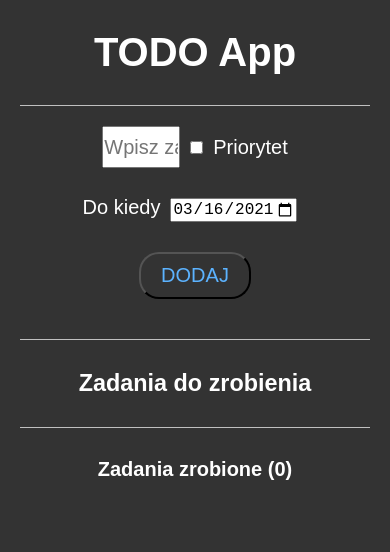
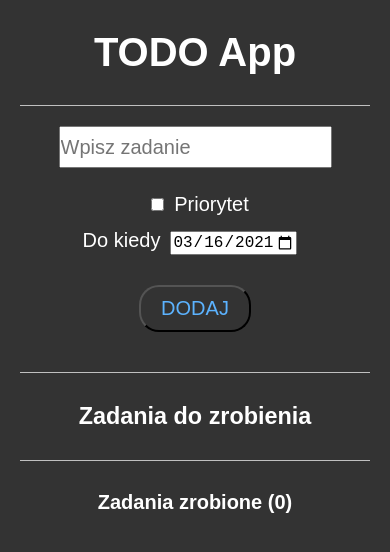
Before and after one commit to JacobOsowsky/ToDo, a React (Create React App) app: page / in a window 390 px wide. Shown: the top 552 px of the page. Built offline with nearby package versions, Linux system fonts and the light colour scheme.

Commit message:
adjust app for various resolutions

```diff
--- a/src/components/AddTask.css
+++ b/src/components/AddTask.css
@@ -16,3 +16,17 @@ button.addTask {
     padding: 10px 20px;
     border-radius: 20px;
 }
+
+@media (max-width: 640px) and (orientation: landscape) {
+    input.text {
+        width: 40vw;
+    }
+}
+
+@media (max-width: 768px) and (orientation: portrait) {
+    input.text {
+        width: 70vw;
+        display: block;
+        margin: 20px auto 20px auto;
+    }
+}
```
